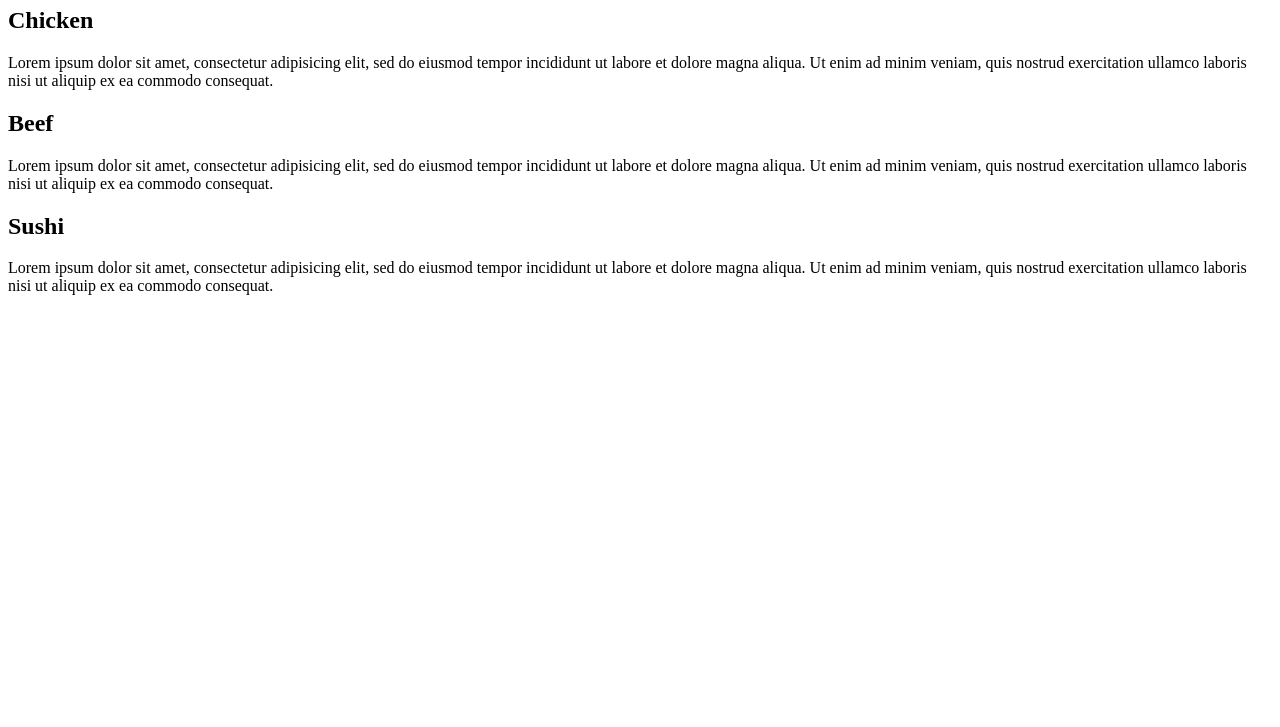
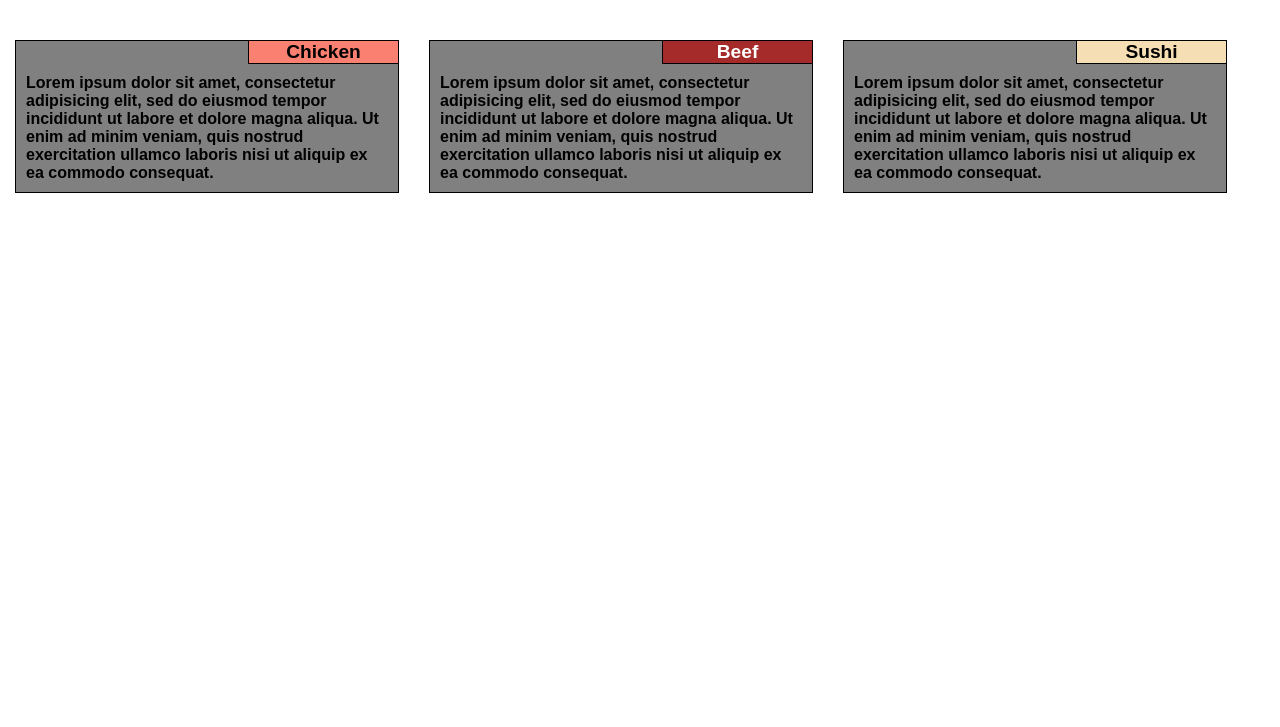
Before and after one commit to josearicapa/module2-solution, a plain HTML site: page index.html in a window 1280 px wide. Shown: the part 73-800 px from the top of the page. Drawn offline with Linux system fonts and the light colour scheme; the site is published under a folder, as on GitHub Pages, so addresses that start at the root find nothing.

Commit message:
=Project 1

```diff
--- a/index.html
+++ b/index.html
@@ -4,7 +4,7 @@
     <meta charset="UTF-8">
     <meta name="viewport" content="width=device-width, initial-scale=1.0">
     <title>Assigment Solution for Module 2 - Course in Cousera</title>
-    <link rel="styleSheet" href="/css/styles.css">
+    <link rel="styleSheet" type="text/css" href="css/styles.css">
 </head>
 <body>
         <h1> Our Menu</h1>
```
